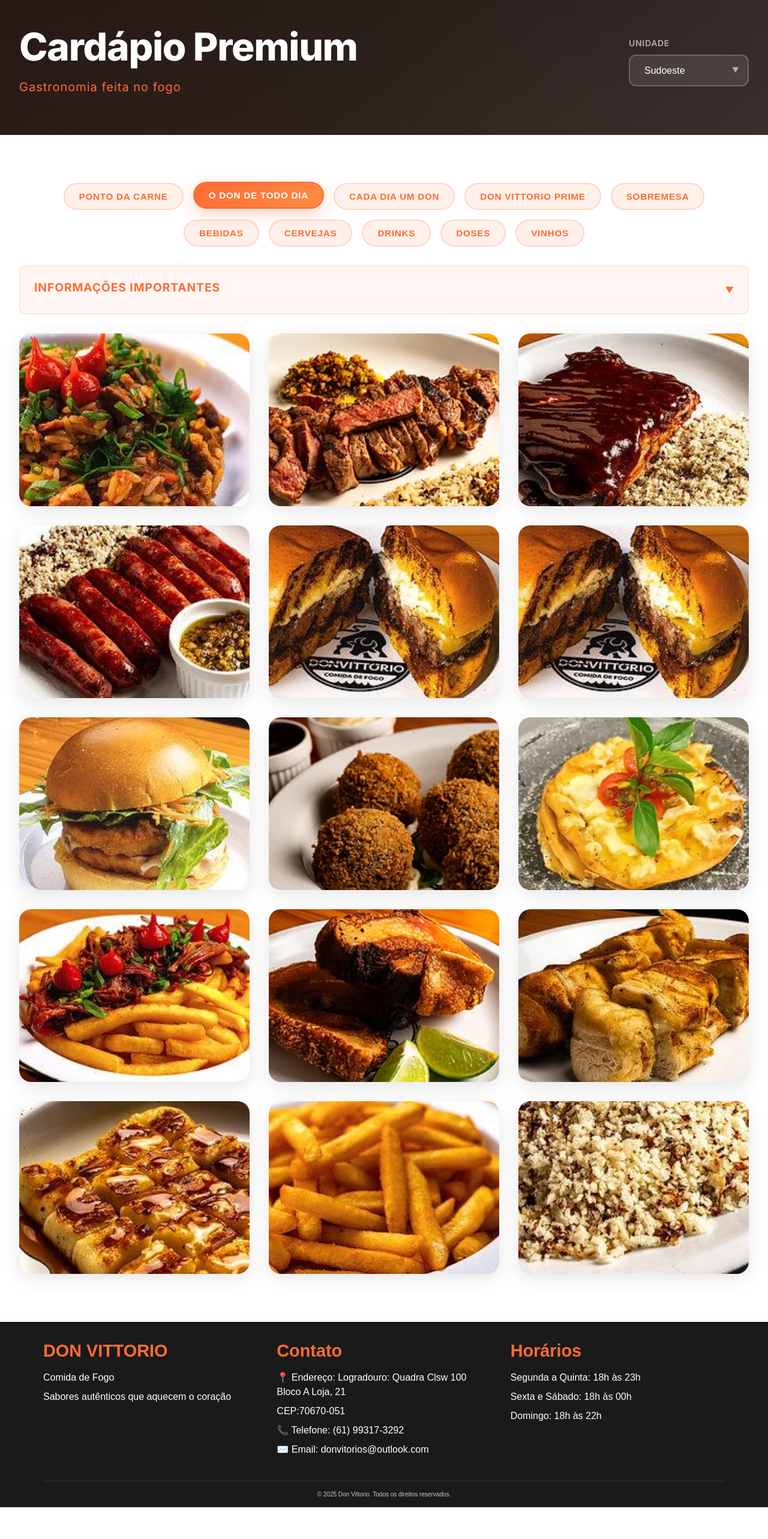
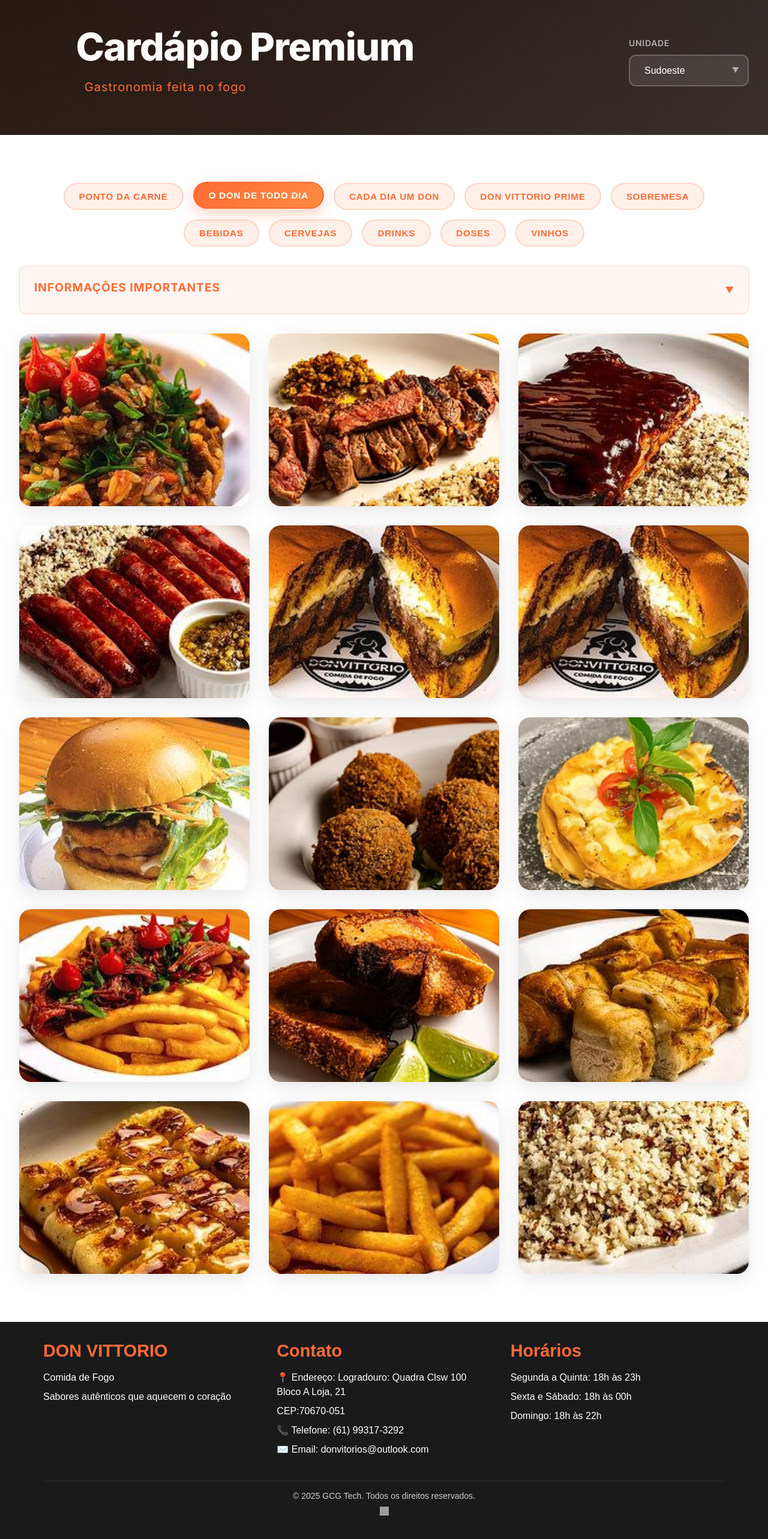
Before and after one commit to cassianoworkjs/Projeto-Don-Vittorio, a Vue app: page /menu in a window 1280 px wide. Shown: the part 176-2742 px from the top of the page at 60% size. Before the commit the page ends 2689 px from the top, so only its background shows below. Built offline with nearby package versions, Linux system fonts and the light colour scheme.

Commit message:
Update footer branding and menu price display
Replaced footer copyright text with 'GCG Tech' and added a favicon icon. Updated Menu.vue to conditionally display item prices, hiding them for items with id 'vinhos-info' or price <= 0. Adjusted brand section padding for improved layout.

```diff
--- a/src/components/Footer.vue
+++ b/src/components/Footer.vue
@@ -22,8 +22,9 @@
         </div>
       </div>
       <div class="footer-bottom">
-        <p>&copy; 2025 Don Vittorio. Todos os direitos reservados.</p>
-      </div>
+         <p> &copy; 2025 GCG Tech. Todos os direitos reservados.</p>
+         <img src="/icon/gcgwb.ico" style="width:15px; height:15px; margin-top:10px;" alt="GCG Tech Icon">
+</div>
     </div>
   </footer>
 </template>
@@ -41,7 +42,17 @@
   padding: 2rem 0 1rem;
   margin-top: auto;
 }
+.footer-bottom {
+  color: #fff;
+  padding: 20px 0;
+  text-align: center;
+  font-size: 14px;
+}
 
+
+.footer-bottom p {
+  margin: 0;
+}
 .footer-container {
   max-width: 1200px;
   margin: 0 auto;
--- a/src/views/Menu.vue
+++ b/src/views/Menu.vue
@@ -165,9 +165,12 @@
                       <div class="overlay-content">
                         <h3>{{ item.name }}</h3>
                         <p>{{ item.description }}</p>
-                        <span class="price"
-                          >R$ {{ item.price.toFixed(2) }}</span
+                        <span
+                          v-if="item.id !== 'vinhos-info' && item.price > 0"
+                          class="price"
                         >
+                          R$ {{ item.price.toFixed(2) }}
+                        </span>
                         <div class="overlay-badges">
                           <span v-if="item.combo" class="badge combo"
                             >Combo</span
@@ -207,7 +210,12 @@
         <div class="modal-info">
           <h2 class="modal-title">{{ selectedItem?.name }}</h2>
           <p class="modal-description">{{ selectedItem?.description }}</p>
-          <div class="modal-price">R$ {{ selectedItem?.price.toFixed(2) }}</div>
+          <div
+            v-if="selectedItem?.id !== 'vinhos-info' && (selectedItem?.price || 0) > 0"
+            class="modal-price"
+          >
+            R$ {{ selectedItem?.price.toFixed(2) }}
+          </div>
           <div class="modal-badges">
             <span v-if="selectedItem?.combo" class="badge combo">Combo</span>
             <span v-if="selectedItem?.price > 40" class="badge premium"
@@ -905,6 +913,7 @@
 
 .brand-section {
   flex: 1;
+  padding-left: 5.9rem;
 }
 
 .brand-logo {
@@ -942,6 +951,7 @@
   color: #ff6b35;
   margin: 0;
   letter-spacing: 0.05em;
+  padding-left: 0.9rem;
 }
 
 /* Location Selector */
@@ -1432,6 +1442,7 @@
   .brand-section {
     width: 100%;
     max-width: 100%;
+    padding-left: 0;
   }
 
   .main-title {
```
Also changed, not shown: 1 other file (tests, documents, lock files or other folders).
